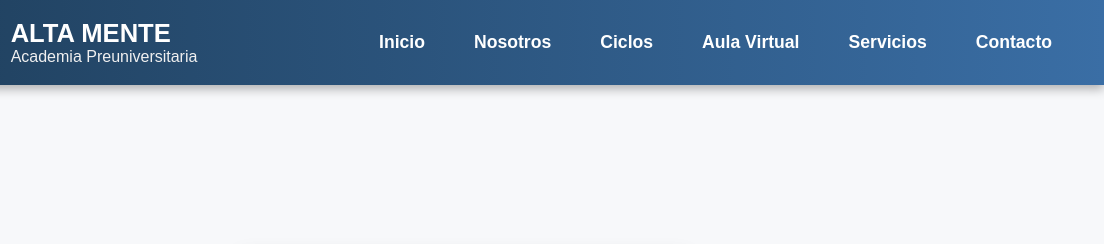
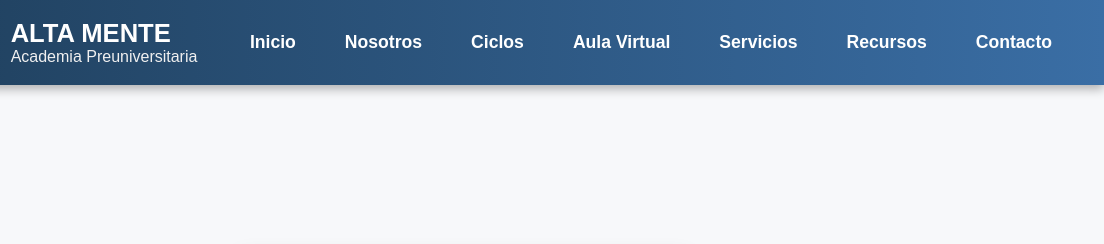
Before and after one commit to Luisdev234/My-Web-Site, a plain HTML site: page contacto.html in a window 1280 px wide. Shown: the top 244 px of the page, 176-1280 px from the left. Drawn offline with Linux system fonts and the light colour scheme.

Commit message:
contacto.html

```diff
--- a/contacto.html
+++ b/contacto.html
@@ -134,6 +134,7 @@ footer {
             <li><a href="ciclos.html">Ciclos</a></li>
             <li><a href="aula.html">Aula Virtual</a></li>
             <li><a href="servicios.html">Servicios</a></li>
+            <li><a href="recursos.html">Recursos</a></li>
             <li><a href="contacto.html">Contacto</a></li>
         </ul>
     </nav>
```
